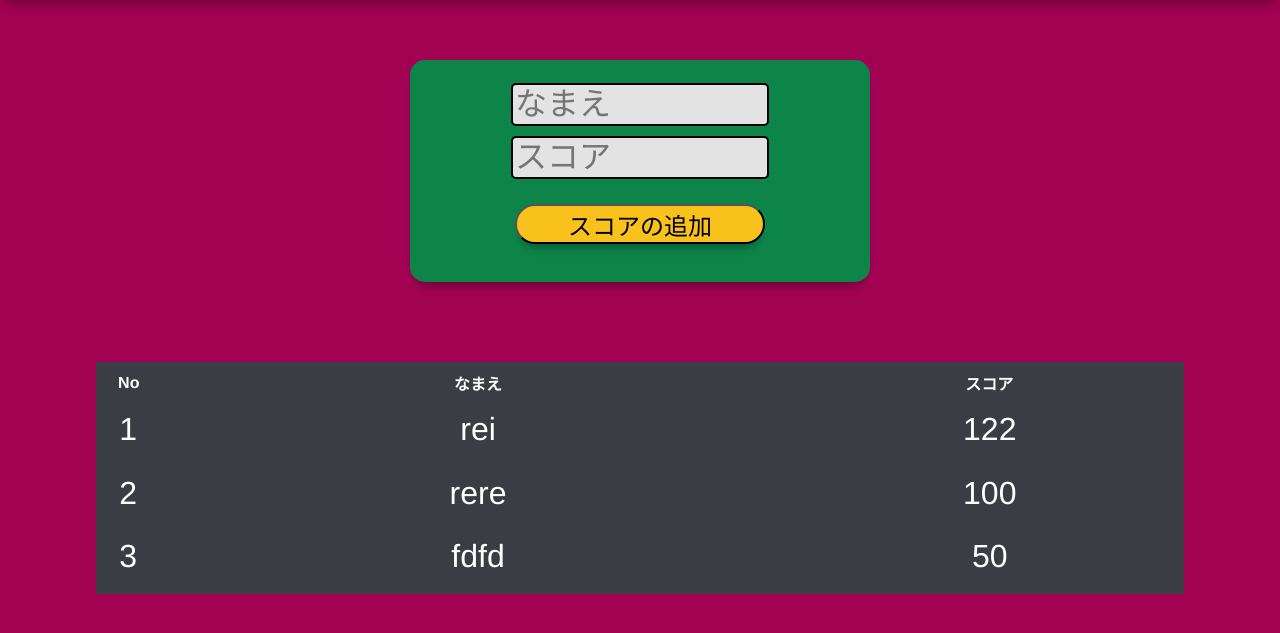
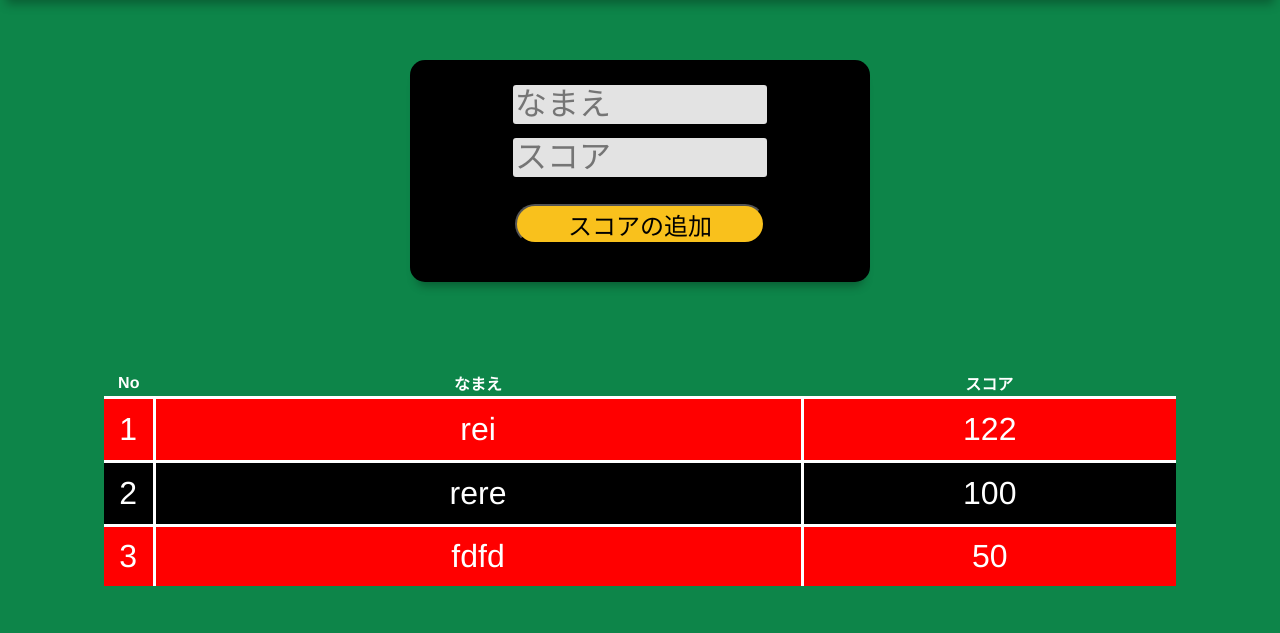
Before and after one commit to ReiSasajima/baccarat, a Flask app: page / in a window 1280 px wide. Shown: the part 100-733 px from the top of the page. Run offline with Flask 2, Linux system fonts and the light colour scheme; some web fonts are replaced.

Commit message:
attempt design to more casino like

```diff
--- a/static/styles.css
+++ b/static/styles.css
@@ -12,7 +12,7 @@ body{
       "Hiragino Sans",
       Meiryo,
       sans-serif;
-  background-color: #A10352;
+  background-color: #0D8549;
   overflow: hidden;
 }
 header{
@@ -64,7 +64,7 @@ header{
   flex-direction: column;
   justify-content: center;
   align-items: center;
-  background-color: #0D8549;
+  background-color: black ;
   box-shadow: 0px 10px 10px -6px rgba(0, 0, 0, 0.3);
 }
 /* form{
@@ -101,7 +101,7 @@ input[type="submit"]:hover{
 }
 table {
   border-collapse: collapse;
-  border: 0.5em solid #3A3D44;
+  border: 0.5em solid #0D8549;
   border-radius: 5px;
   counter-reset: rowCount;
   text-align: center;
@@ -111,14 +111,17 @@ table {
   width: 85%;
   color: white;
 }
+table tr:nth-child(odd) td {
+  background: red;
+}
 .rank-no, .rank-name, .rank-score{
-  background-color: #3A3D44;
+  background-color: #0D8549;
   color: white;
   height: 20px;
 }
 .data-no, .data-name, .data-score{
-  background-color: #3A3D44;
-  border: 0.1em solid #3A3D44;
+  background-color: black;
+  border: 0.1em solid white;
 }
 .rank-no{
   width: 5em;
@@ -154,6 +157,9 @@ table>tbody>tr>td:first-child::before {
   .section-main{
     width: 80%;
   }
+  table{
+    width: 100%;
+  }
 }
 @media screen and (max-width: 370px) {
   input[type="text"], input[type="number"]{
```
